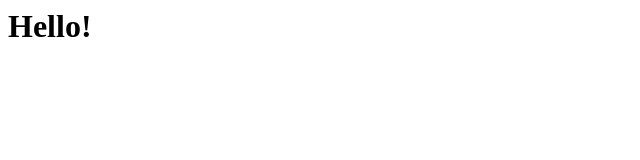
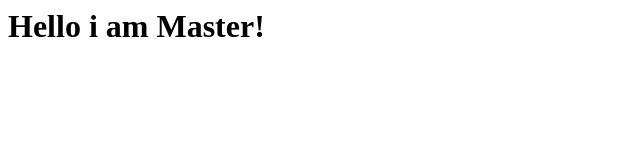
Before and after one commit to BobTheShoplifter/docker-school, a plain HTML site: page site/index.html in a window 1280 px wide. Shown: the whole page, without its empty margins (0-640 px from the left). Drawn offline with Linux system fonts and the light colour scheme.

Commit message:
Test if it will build if 2 files change

```diff
--- a/site/index.html
+++ b/site/index.html
@@ -1 +1 @@
-<h1>Hello!</h1>
+<h1>Hello i am Master!</h1>
```
Also changed, not shown: 1 other file.
